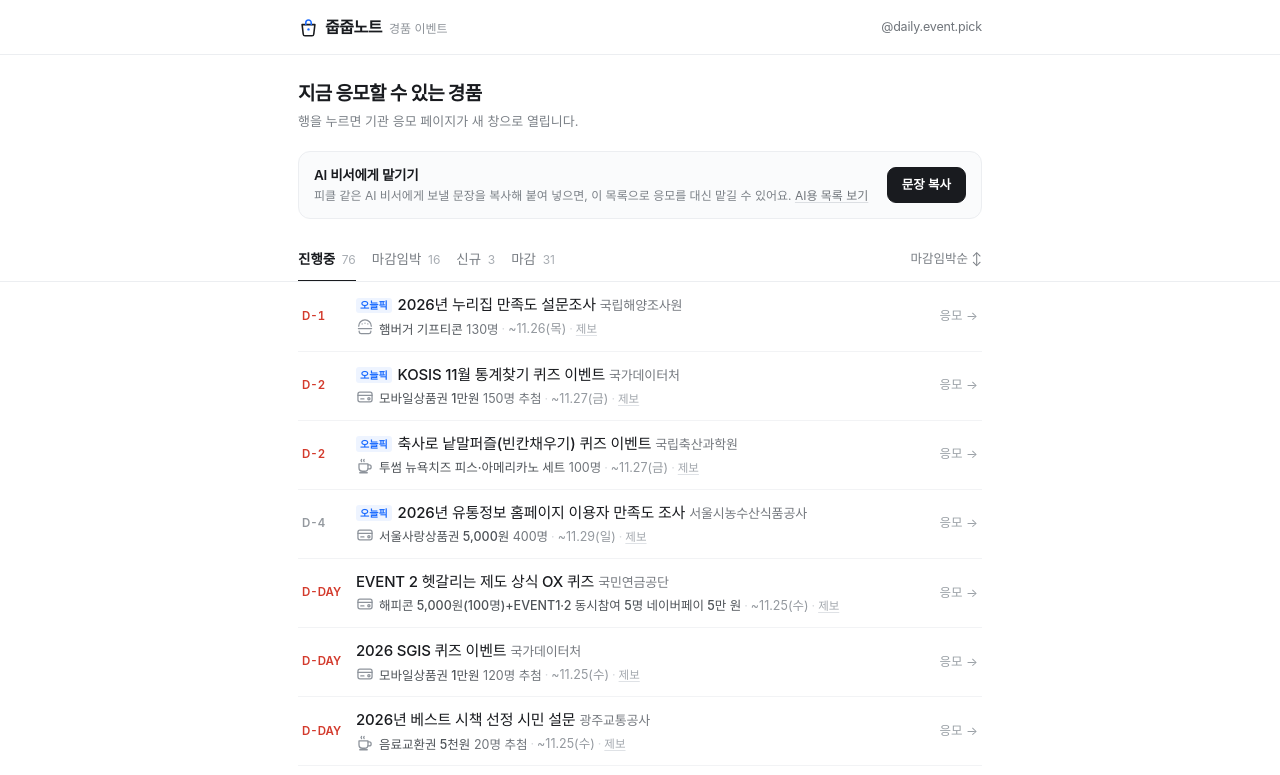
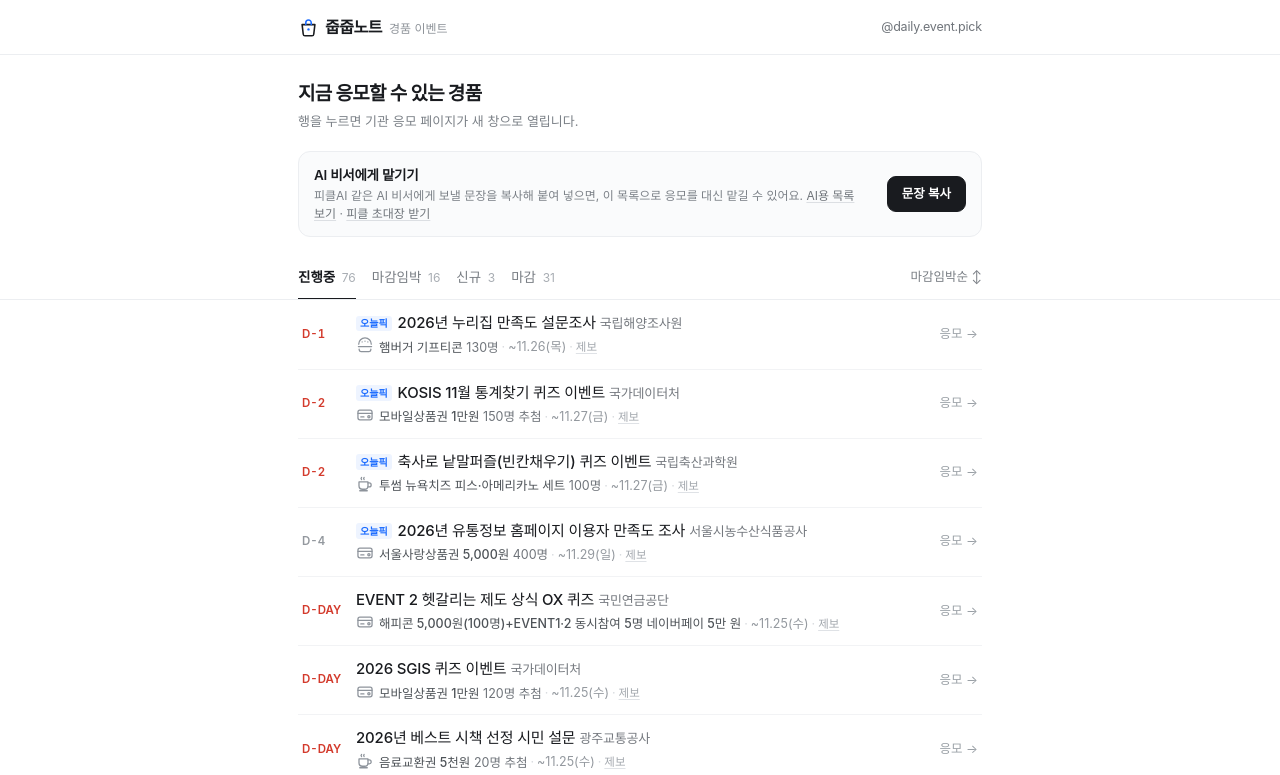
Before and after one commit to jkinject/jkinject.github.io, a plain HTML site: page daily-event-pick/index.html in a window 1280 px wide. Shown: the top 775 px of the page. Drawn offline with Linux system fonts and the light colour scheme; a web font is replaced by a local one.

Commit message:
daily-event-pick: AI 비서 상자에 피클 초대장 링크 추가
Co-Authored-By: Claude Fable 5.2 <noreply@anthropic.com>

```diff
--- a/daily-event-pick/index.html
+++ b/daily-event-pick/index.html
@@ -272,7 +272,7 @@
   <section class="ai" aria-label="AI 비서에게 맡기기">
     <div class="ai-t">
       <b>AI 비서에게 맡기기</b>
-      <span>피클 같은 AI 비서에게 보낼 문장을 복사해 붙여 넣으면, 이 목록으로 응모를 대신 맡길 수 있어요. <a href="https://event.lalatap.kr/llms.txt" target="_blank" rel="noopener">AI용 목록 보기</a></span>
+      <span>피클AI 같은 AI 비서에게 보낼 문장을 복사해 붙여 넣으면, 이 목록으로 응모를 대신 맡길 수 있어요. <a href="https://event.lalatap.kr/llms.txt" target="_blank" rel="noopener">AI용 목록 보기</a> · <a href="https://pickle.com/i/3L3FTHC3" target="_blank" rel="noopener" title="운영자의 피클 초대 링크">피클 초대장 받기</a></span>
     </div>
     <button class="ai-copy" id="aiCopy" type="button">문장 복사</button>
   </section>
```
